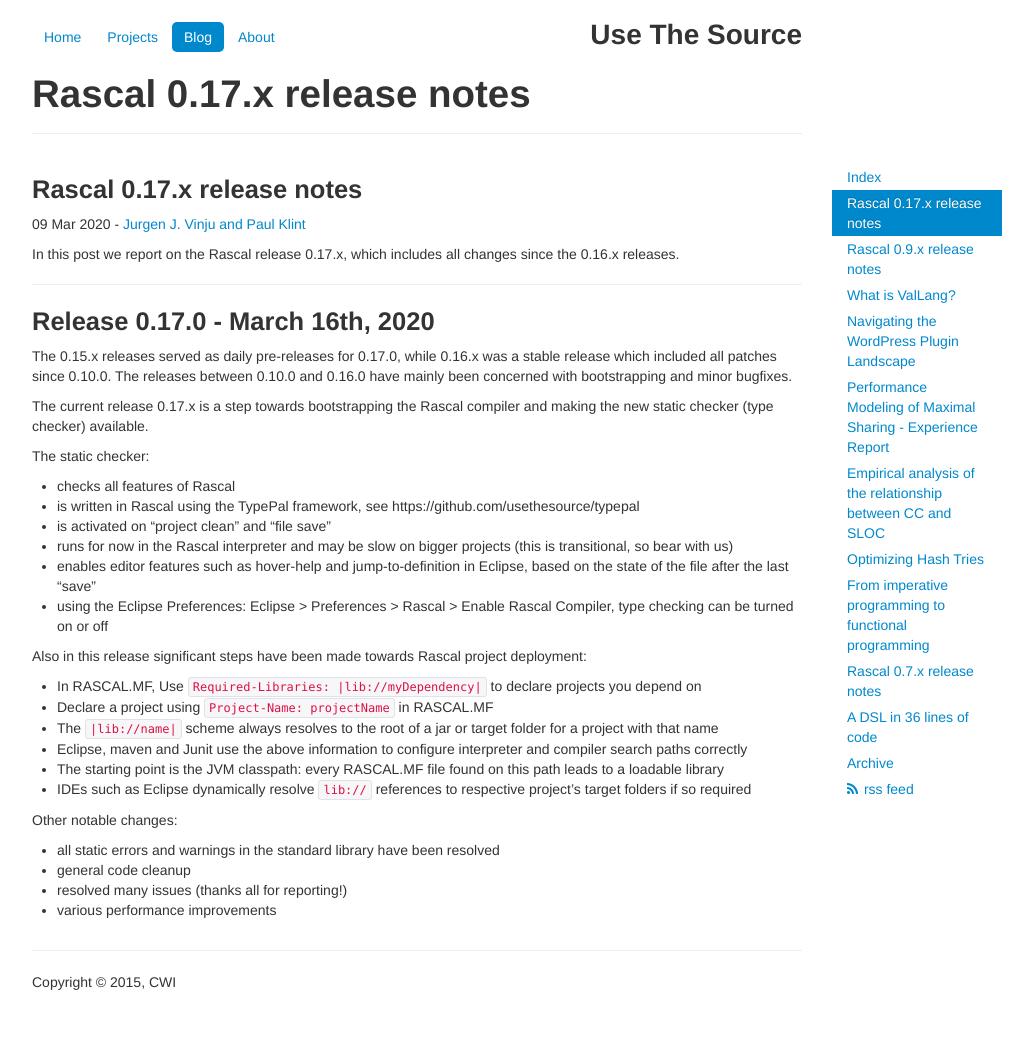
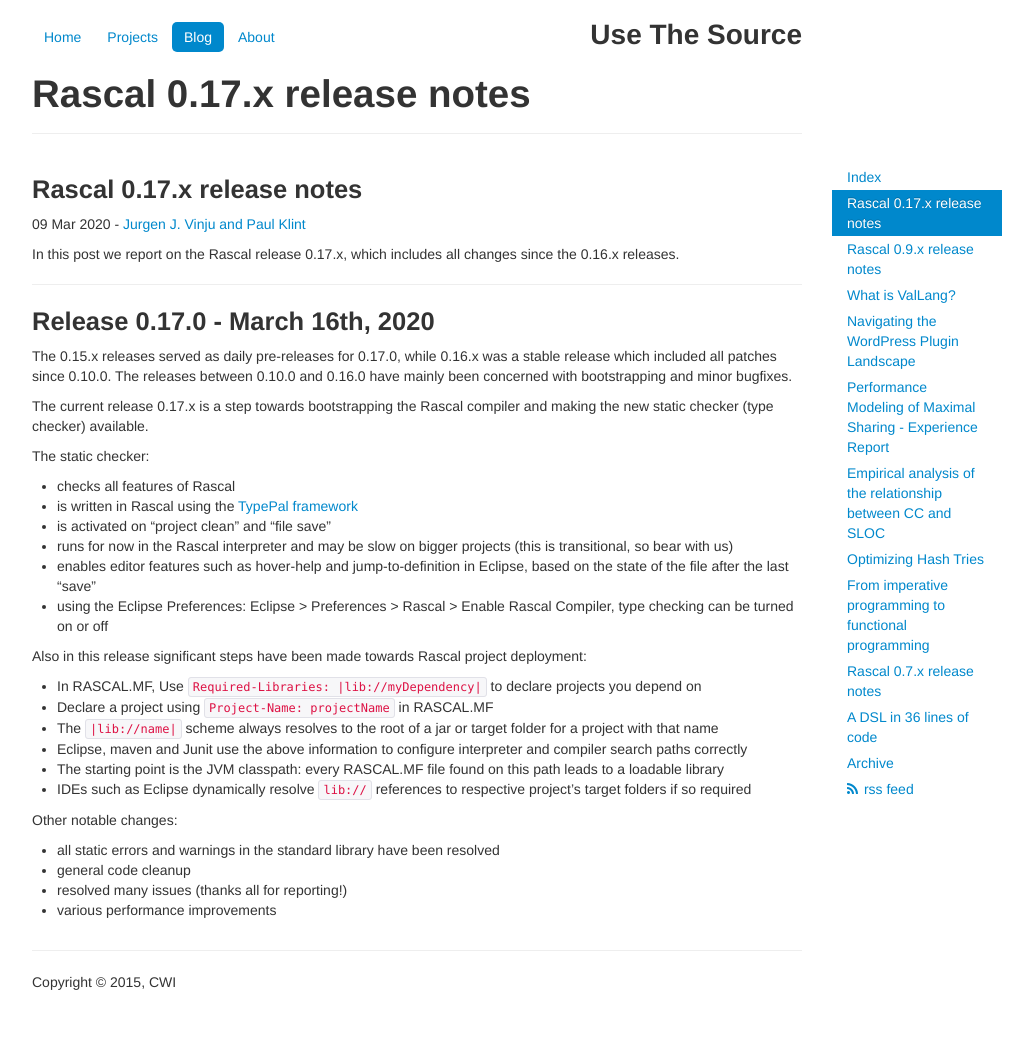
Before and after one commit to usethesource/usethesource.github.io, a Jekyll site: the page built from _posts/2020-03-09-rascal-0-17-x-release-notes.md, in a window 1280 px wide. Shown: the whole page, without its empty margins (223-1256 px from the left). Built offline with Jekyll 4.4.1, drawn with Linux system fonts in a browser that asks for light colours.

Commit message:
Update 2020-03-09-rascal-0-17-x-release-notes.md

```diff
--- a/_posts/2020-03-09-rascal-0-17-x-release-notes.md
+++ b/_posts/2020-03-09-rascal-0-17-x-release-notes.md
@@ -19,7 +19,7 @@
 The static checker:
 
 * checks all features of Rascal
-* is written in Rascal using the TypePal framework, see https://github.com/usethesource/typepal
+* is written in Rascal using the [TypePal framework](https://github.com/usethesource/typepal)
 * is activated on "project clean" and "file save"
 * runs for now in the Rascal interpreter and may be slow on bigger projects (this is transitional, so bear with us)
 * enables editor features such as hover-help and jump-to-definition in Eclipse, based on the state of the file after the last "save"
```
